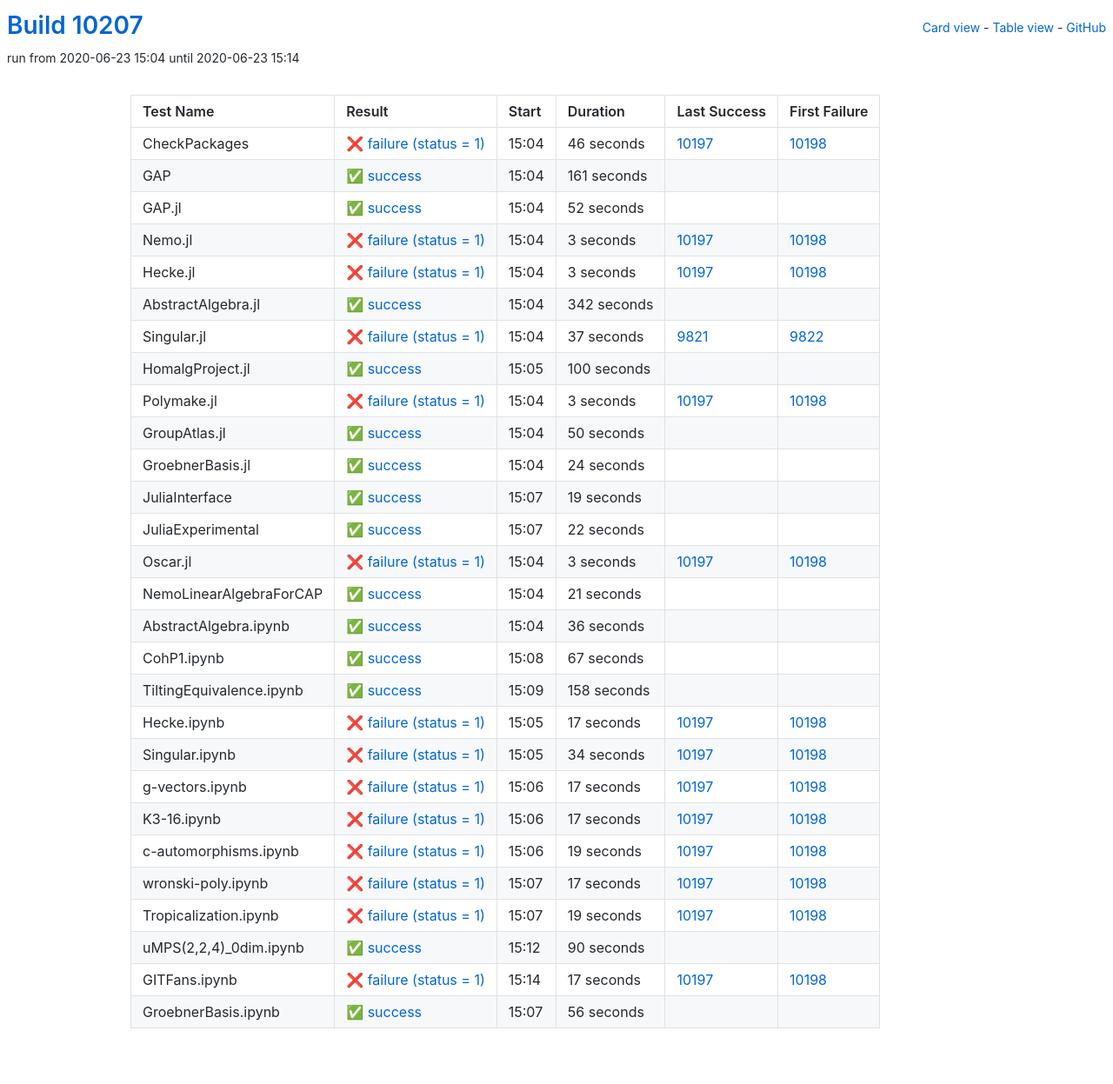
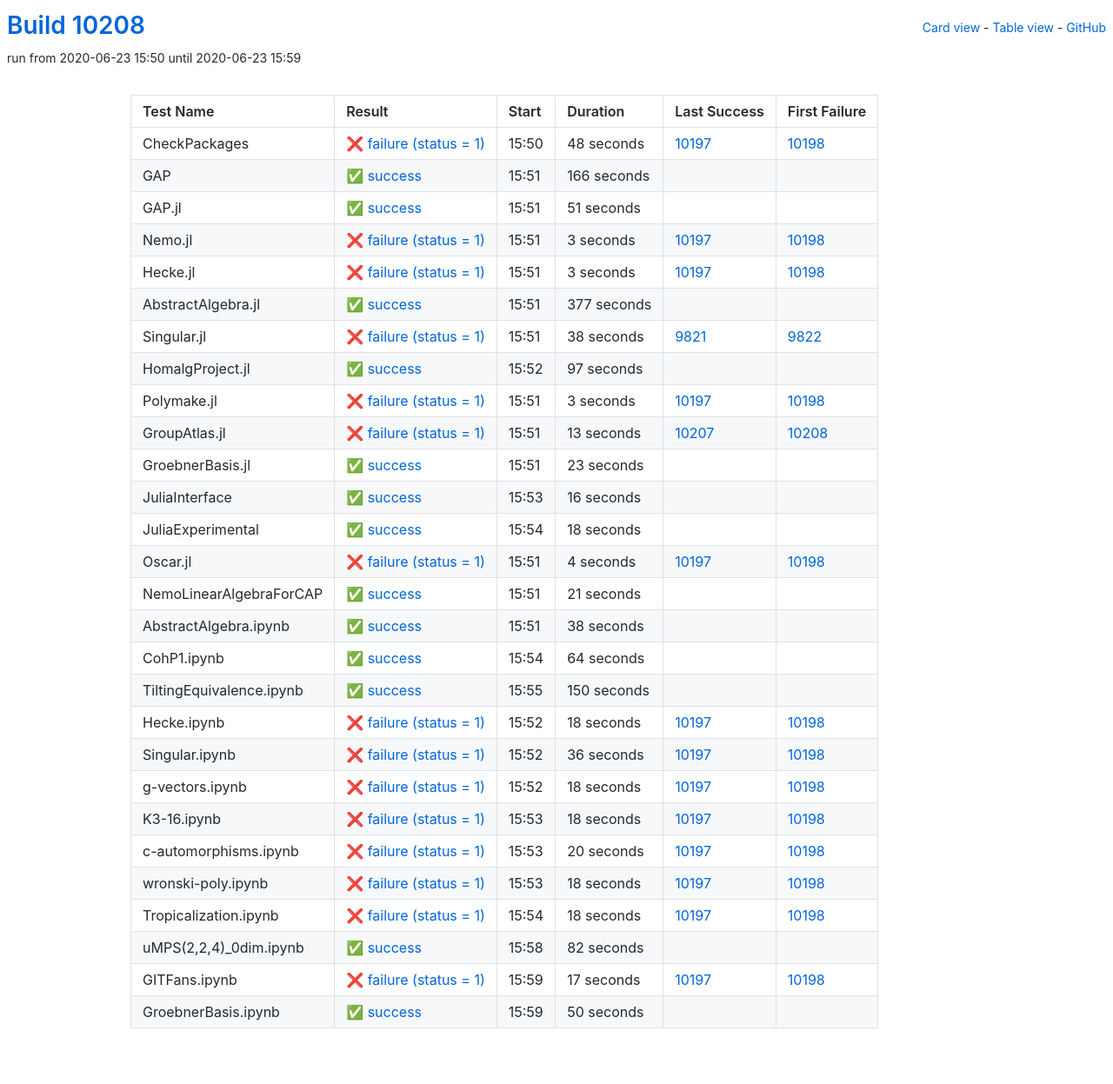
Before and after one commit to oscar-system/oscar-ci-status, a Jekyll site: the page built from table.html, in a window 1280 px wide. Shown: the whole page at 87% size. Built offline with Jekyll 4.4.1, drawn with Linux system fonts in a browser that asks for light colours.

Commit message:
Build #10208

```diff
--- a/_data/ci.yml
+++ b/_data/ci.yml
@@ -1,6 +1,6 @@
 ---
-build: 10207
-build_url: https://oscarci.mathematik.uni-kl.de/job/oscar/10207/
+build: 10208
+build_url: https://oscarci.mathematik.uni-kl.de/job/oscar/10208/
 job: oscar
 organization: oscar-system
 repo: oscar-ci-status
@@ -8,44 +8,44 @@
 tests:
 - name: CheckPackages
   id: checkpackages
-  log: https://oscarci.mathematik.uni-kl.de/job/oscar/10207/artifact/logs/build-10207/CheckPackages.log
-  start: 2020-06-23 15:04
+  log: https://oscarci.mathematik.uni-kl.de/job/oscar/10208/artifact/logs/build-10208/CheckPackages.log
+  start: 2020-06-23 15:50
   success: false
   exitcode: 1
   status: failure
-  duration: 46
+  duration: 48
   last_success: 10197
   last_success_url: https://oscarci.mathematik.uni-kl.de/job/oscar/10197/
   first_failure: 10198
   first_failure_url: https://oscarci.mathematik.uni-kl.de/job/oscar/10198/
 - name: GAP
   id: gap
-  log: https://oscarci.mathematik.uni-kl.de/job/oscar/10207/artifact/logs/build-10207/GAP.log
-  start: 2020-06-23 15:04
+  log: https://oscarci.mathematik.uni-kl.de/job/oscar/10208/artifact/logs/build-10208/GAP.log
+  start: 2020-06-23 15:51
   success: true
   exitcode: 0
   status: success
-  duration: 161
+  duration: 166
   last_success: false
   last_success_url:
   first_failure: false
   first_failure_url:
 - name: GAP.jl
   id: gap-jl
-  log: https://oscarci.mathematik.uni-kl.de/job/oscar/10207/artifact/logs/build-10207/GAP.jl.log
-  start: 2020-06-23 15:04
+  log: https://oscarci.mathematik.uni-kl.de/job/oscar/10208/artifact/logs/build-10208/GAP.jl.log
+  start: 2020-06-23 15:51
   success: true
   exitcode: 0
   status: success
-  duration: 52
+  duration: 51
   last_success: false
   last_success_url:
   first_failure: false
   first_failure_url:
 - name: Nemo.jl
   id: nemo-jl
-  log: https://oscarci.mathematik.uni-kl.de/job/oscar/10207/artifact/logs/build-10207/Nemo.jl.log
-  start: 2020-06-23 15:04
+  log: https://oscarci.mathematik.uni-kl.de/job/oscar/10208/artifact/logs/build-10208/Nemo.jl.log
+  start: 2020-06-23 15:51
   success: false
   exitcode: 1
   status: failure
@@ -56,8 +56,8 @@
   first_failure_url: https://oscarci.mathematik.uni-kl.de/job/oscar/10198/
 - name: Hecke.jl
   id: hecke-jl
-  log: https://oscarci.mathematik.uni-kl.de/job/oscar/10207/artifact/logs/build-10207/Hecke.jl.log
-  start: 2020-06-23 15:04
+  log: https://oscarci.mathematik.uni-kl.de/job/oscar/10208/artifact/logs/build-10208/Hecke.jl.log
+  start: 2020-06-23 15:51
   success: false
   exitcode: 1
   status: failure
@@ -68,44 +68,44 @@
   first_failure_url: https://oscarci.mathematik.uni-kl.de/job/oscar/10198/
 - name: AbstractAlgebra.jl
   id: abstractalgebra-jl
-  log: https://oscarci.mathematik.uni-kl.de/job/oscar/10207/artifact/logs/build-10207/AbstractAlgebra.jl.log
-  start: 2020-06-23 15:04
+  log: https://oscarci.mathematik.uni-kl.de/job/oscar/10208/artifact/logs/build-10208/AbstractAlgebra.jl.log
+  start: 2020-06-23 15:51
   success: true
   exitcode: 0
   status: success
-  duration: 342
+  duration: 377
   last_success: false
   last_success_url:
   first_failure: false
   first_failure_url:
 - name: Singular.jl
   id: singular-jl
-  log: https://oscarci.mathematik.uni-kl.de/job/oscar/10207/artifact/logs/build-10207/Singular.jl.log
-  start: 2020-06-23 15:04
+  log: https://oscarci.mathematik.uni-kl.de/job/oscar/10208/artifact/logs/build-10208/Singular.jl.log
+  start: 2020-06-23 15:51
   success: false
   exitcode: 1
   status: failure
-  duration: 37
+  duration: 38
   last_success: 9821
   last_success_url: https://oscarci.mathematik.uni-kl.de/job/oscar/9821/
   first_failure: 9822
   first_failure_url: https://oscarci.mathematik.uni-kl.de/job/oscar/9822/
 - name: HomalgProject.jl
   id: homalgproject-jl
-  log: https://oscarci.mathematik.uni-kl.de/job/oscar/10207/artifact/logs/build-10207/HomalgProject.jl.log
-  start: 2020-06-23 15:05
+  log: https://oscarci.mathematik.uni-kl.de/job/oscar/10208/artifact/logs/build-10208/HomalgProject.jl.log
+  start: 2020-06-23 15:52
   success: true
   exitcode: 0
   status: success
-  duration: 100
+  duration: 97
   last_success: false
   last_success_url:
   first_failure: false
   first_failure_url:
 - name: Polymake.jl
   id: polymake-jl
-  log: https://oscarci.mathematik.uni-kl.de/job/oscar/10207/artifact/logs/build-10207/Polymake.jl.log
-  start: 2020-06-23 15:04
+  log: https://oscarci.mathematik.uni-kl.de/job/oscar/10208/artifact/logs/build-10208/Polymake.jl.log
+  start: 2020-06-23 15:51
   success: false
   exitcode: 1
   status: failure
@@ -116,68 +116,68 @@
   first_failure_url: https://oscarci.mathematik.uni-kl.de/job/oscar/10198/
 - name: GroupAtlas.jl
   id: groupatlas-jl
-  log: https://oscarci.mathematik.uni-kl.de/job/oscar/10207/artifact/logs/build-10207/GroupAtlas.jl.log
-  start: 2020-06-23 15:04
+  log: https://oscarci.mathematik.uni-kl.de/job/oscar/10208/artifact/logs/build-10208/GroupAtlas.jl.log
+  start: 2020-06-23 15:51
+  success: false
+  exitcode: 1
+  status: failure
+  duration: 13
+  last_success: 10207
+  last_success_url: https://oscarci.mathematik.uni-kl.de/job/oscar/10207/
+  first_failure: 10208
+  first_failure_url: https://oscarci.mathematik.uni-kl.de/job/oscar/10208/
+- name: GroebnerBasis.jl
+  id: groebnerbasis-jl
+  log: https://oscarci.mathematik.uni-kl.de/job/oscar/10208/artifact/logs/build-10208/GroebnerBasis.jl.log
+  start: 2020-06-23 15:51
   success: true
   exitcode: 0
   status: success
-  duration: 50
-  last_success: false
-  last_success_url:
-  first_failure: false
-  first_failure_url:
-- name: GroebnerBasis.jl
-  id: groebnerbasis-jl
-  log: https://oscarci.mathematik.uni-kl.de/job/oscar/10207/artifact/logs/build-10207/GroebnerBasis.jl.log
-  start: 2020-06-23 15:04
-  success: true
-  exitcode: 0
-  status: success
-  duration: 24
+  duration: 23
   last_success: false
   last_success_url:
   first_failure: false
   first_failure_url:
 - name: JuliaInterface
   id: juliainterface
-  log: https://oscarci.mathematik.uni-kl.de/job/oscar/10207/artifact/logs/build-10207/JuliaInterface.log
-  start: 2020-06-23 15:07
+  log: https://oscarci.mathematik.uni-kl.de/job/oscar/10208/artifact/logs/build-10208/JuliaInterface.log
+  start: 2020-06-23 15:53
   success: true
   exitcode: 0
   status: success
-  duration: 19
+  duration: 16
   last_success: false
   last_success_url:
   first_failure: false
   first_failure_url:
 - name: JuliaExperimental
   id: juliaexperimental
-  log: https://oscarci.mathematik.uni-kl.de/job/oscar/10207/artifact/logs/build-10207/JuliaExperimental.log
-  start: 2020-06-23 15:07
+  log: https://oscarci.mathematik.uni-kl.de/job/oscar/10208/artifact/logs/build-10208/JuliaExperimental.log
+  start: 2020-06-23 15:54
   success: true
   exitcode: 0
   status: success
-  duration: 22
+  duration: 18
   last_success: false
   last_success_url:
   first_failure: false
   first_failure_url:
 - name: Oscar.jl
   id: oscar-jl
-  log: https://oscarci.mathematik.uni-kl.de/job/oscar/10207/artifact/logs/build-10207/Oscar.jl.log
-  start: 2020-06-23 15:04
+  log: https://oscarci.mathematik.uni-kl.de/job/oscar/10208/artifact/logs/build-10208/Oscar.jl.log
+  start: 2020-06-23 15:51
   success: false
   exitcode: 1
   status: failure
-  duration: 3
+  duration: 4
   last_success: 10197
   last_success_url: https://oscarci.mathematik.uni-kl.de/job/oscar/10197/
   first_failure: 10198
   first_failure_url: https://oscarci.mathematik.uni-kl.de/job/oscar/10198/
 - name: NemoLinearAlgebraForCAP
   id: nemolinearalgebraforcap
-  log: https://oscarci.mathematik.uni-kl.de/job/oscar/10207/artifact/logs/build-10207/NemoLinearAlgebraForCAP.log
-  start: 2020-06-23 15:04
+  log: https://oscarci.mathematik.uni-kl.de/job/oscar/10208/artifact/logs/build-10208/NemoLinearAlgebraForCAP.log
+  start: 2020-06-23 15:51
   success: true
   exitcode: 0
   status: success
@@ -188,140 +188,140 @@
   first_failure_url:
 - name: AbstractAlgebra.ipynb
   id: abstractalgebra-ipynb
-  log: https://oscarci.mathematik.uni-kl.de/job/oscar/10207/artifact/logs/build-10207/AbstractAlgebra.ipynb.log
-  start: 2020-06-23 15:04
+  log: https://oscarci.mathematik.uni-kl.de/job/oscar/10208/artifact/logs/build-10208/AbstractAlgebra.ipynb.log
+  start: 2020-06-23 15:51
   success: true
   exitcode: 0
   status: success
-  duration: 36
+  duration: 38
   last_success: false
   last_success_url:
   first_failure: false
   first_failure_url:
 - name: CohP1.ipynb
   id: cohp1-ipynb
-  log: https://oscarci.mathematik.uni-kl.de/job/oscar/10207/artifact/logs/build-10207/CohP1.ipynb.log
-  start: 2020-06-23 15:08
+  log: https://oscarci.mathematik.uni-kl.de/job/oscar/10208/artifact/logs/build-10208/CohP1.ipynb.log
+  start: 2020-06-23 15:54
   success: true
   exitcode: 0
   status: success
-  duration: 67
+  duration: 64
   last_success: false
   last_success_url:
   first_failure: false
   first_failure_url:
 - name: TiltingEquivalence.ipynb
   id: tiltingequivalence-ipynb
-  log: https://oscarci.mathematik.uni-kl.de/job/oscar/10207/artifact/logs/build-10207/TiltingEquivalence.ipynb.log
-  start: 2020-06-23 15:09
+  log: https://oscarci.mathematik.uni-kl.de/job/oscar/10208/artifact/logs/build-10208/TiltingEquivalence.ipynb.log
+  start: 2020-06-23 15:55
   success: true
   exitcode: 0
   status: success
-  duration: 158
+  duration: 150
   last_success: false
   last_success_url:
   first_failure: false
   first_failure_url:
 - name: Hecke.ipynb
   id: hecke-ipynb
-  log: https://oscarci.mathematik.uni-kl.de/job/oscar/10207/artifact/logs/build-10207/Hecke.ipynb.log
-  start: 2020-06-23 15:05
+  log: https://oscarci.mathematik.uni-kl.de/job/oscar/10208/artifact/logs/build-10208/Hecke.ipynb.log
+  start: 2020-06-23 15:52
   success: false
   exitcode: 1
   status: failure
-  duration: 17
+  duration: 18
   last_success: 10197
   last_success_url: https://oscarci.mathematik.uni-kl.de/job/oscar/10197/
   first_failure: 10198
   first_failure_url: https://oscarci.mathematik.uni-kl.de/job/oscar/10198/
 - name: Singular.ipynb
   id: singular-ipynb
-  log: https://oscarci.mathematik.uni-kl.de/job/oscar/10207/artifact/logs/build-10207/Singular.ipynb.log
-  start: 2020-06-23 15:05
+  log: https://oscarci.mathematik.uni-kl.de/job/oscar/10208/artifact/logs/build-10208/Singular.ipynb.log
+  start: 2020-06-23 15:52
   success: false
   exitcode: 1
   status: failure
-  duration: 34
+  duration: 36
   last_success: 10197
   last_success_url: https://oscarci.mathematik.uni-kl.de/job/oscar/10197/
   first_failure: 10198
   first_failure_url: https://oscarci.mathematik.uni-kl.de/job/oscar/10198/
 - name: g-vectors.ipynb
   id: g-vectors-ipynb
-  log: https://oscarci.mathematik.uni-kl.de/job/oscar/10207/artifact/logs/build-10207/g-vectors.ipynb.log
-  start: 2020-06-23 15:06
+  log: https://oscarci.mathematik.uni-kl.de/job/oscar/10208/artifact/logs/build-10208/g-vectors.ipynb.log
+  start: 2020-06-23 15:52
   success: false
   exitcode: 1
   status: failure
-  duration: 17
+  duration: 18
   last_success: 10197
   last_success_url: https://oscarci.mathematik.uni-kl.de/job/oscar/10197/
   first_failure: 10198
   first_failure_url: https://oscarci.mathematik.uni-kl.de/job/oscar/10198/
 - name: K3-16.ipynb
   id: k3-16-ipynb
-  log: https://oscarci.mathematik.uni-kl.de/job/oscar/10207/artifact/logs/build-10207/K3-16.ipynb.log
-  start: 2020-06-23 15:06
+  log: https://oscarci.mathematik.uni-kl.de/job/oscar/10208/artifact/logs/build-10208/K3-16.ipynb.log
+  start: 2020-06-23 15:53
   success: false
   exitcode: 1
   status: failure
-  duration: 17
+  duration: 18
   last_success: 10197
   last_success_url: https://oscarci.mathematik.uni-kl.de/job/oscar/10197/
   first_failure: 10198
   first_failure_url: https://oscarci.mathematik.uni-kl.de/job/oscar/10198/
 - name: c-automorphisms.ipynb
   id: c-automorphisms-ipynb
-  log: https://oscarci.mathematik.uni-kl.de/job/oscar/10207/artifact/logs/build-10207/c-automorphisms.ipynb.log
-  start: 2020-06-23 15:06
+  log: https://oscarci.mathematik.uni-kl.de/job/oscar/10208/artifact/logs/build-10208/c-automorphisms.ipynb.log
+  start: 2020-06-23 15:53
   success: false
   exitcode: 1
   status: failure
-  duration: 19
+  duration: 20
   last_success: 10197
   last_success_url: https://oscarci.mathematik.uni-kl.de/job/oscar/10197/
   first_failure: 10198
   first_failure_url: https://oscarci.mathematik.uni-kl.de/job/oscar/10198/
 - name: wronski-poly.ipynb
   id: wronski-poly-ipynb
-  log: https://oscarci.mathematik.uni-kl.de/job/oscar/10207/artifact/logs/build-10207/wronski-poly.ipynb.log
-  start: 2020-06-23 15:07
+  log: https://oscarci.mathematik.uni-kl.de/job/oscar/10208/artifact/logs/build-10208/wronski-poly.ipynb.log
+  start: 2020-06-23 15:53
   success: false
   exitcode: 1
   status: failure
-  duration: 17
+  duration: 18
   last_success: 10197
   last_success_url: https://oscarci.mathematik.uni-kl.de/job/oscar/10197/
   first_failure: 10198
   first_failure_url: https://oscarci.mathematik.uni-kl.de/job/oscar/10198/
 - name: Tropicalization.ipynb
   id: tropicalization-ipynb
-  log: https://oscarci.mathematik.uni-kl.de/job/oscar/10207/artifact/logs/build-10207/Tropicalization.ipynb.log
-  start: 2020-06-23 15:07
+  log: https://oscarci.mathematik.uni-kl.de/job/oscar/10208/artifact/logs/build-10208/Tropicalization.ipynb.log
+  start: 2020-06-23 15:54
   success: false
   exitcode: 1
   status: failure
-  duration: 19
+  duration: 18
   last_success: 10197
   last_success_url: https://oscarci.mathematik.uni-kl.de/job/oscar/10197/
   first_failure: 10198
   first_failure_url: https://oscarci.mathematik.uni-kl.de/job/oscar/10198/
 - name: uMPS(2,2,4)_0dim.ipynb
   id: umps-2-2-4-0dim-ipynb
-  log: https://oscarci.mathematik.uni-kl.de/job/oscar/10207/artifact/logs/build-10207/uMPS-2-2-4-_0dim.ipynb.log
-  start: 2020-06-23 15:12
+  log: https://oscarci.mathematik.uni-kl.de/job/oscar/10208/artifact/logs/build-10208/uMPS-2-2-4-_0dim.ipynb.log
+  start: 2020-06-23 15:58
   success: true
   exitcode: 0
   status: success
-  duration: 90
+  duration: 82
   last_success: false
   last_success_url:
   first_failure: false
   first_failure_url:
 - name: GITFans.ipynb
   id: gitfans-ipynb
-  log: https://oscarci.mathematik.uni-kl.de/job/oscar/10207/artifact/logs/build-10207/GITFans.ipynb.log
-  start: 2020-06-23 15:14
+  log: https://oscarci.mathematik.uni-kl.de/job/oscar/10208/artifact/logs/build-10208/GITFans.ipynb.log
+  start: 2020-06-23 15:59
   success: false
   exitcode: 1
   status: failure
@@ -332,12 +332,12 @@
   first_failure_url: https://oscarci.mathematik.uni-kl.de/job/oscar/10198/
 - name: GroebnerBasis.ipynb
   id: groebnerbasis-ipynb
-  log: https://oscarci.mathematik.uni-kl.de/job/oscar/10207/artifact/logs/build-10207/GroebnerBasis.ipynb.log
-  start: 2020-06-23 15:07
+  log: https://oscarci.mathematik.uni-kl.de/job/oscar/10208/artifact/logs/build-10208/GroebnerBasis.ipynb.log
+  start: 2020-06-23 15:59
   success: true
   exitcode: 0
   status: success
-  duration: 56
+  duration: 50
   last_success: false
   last_success_url:
   first_failure: false
```
Also changed, not shown: README.md.
